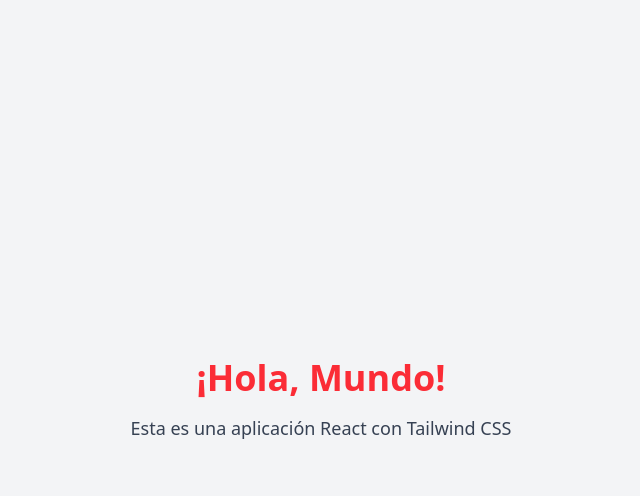
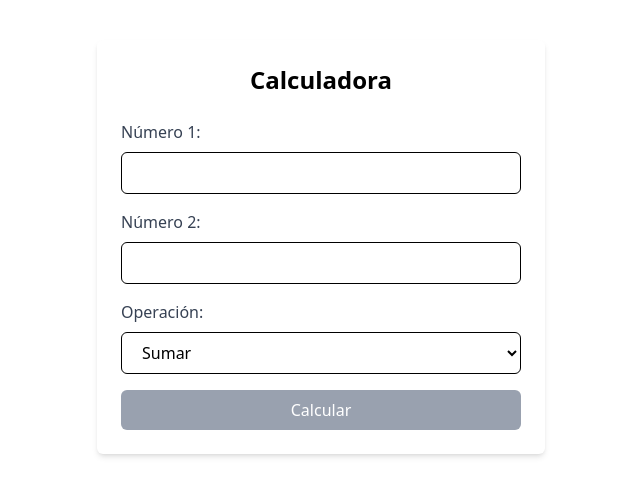
Before and after one commit to CarlotadeMiguel/calculadora_avanzada, a React (Vite) app in the folder Front/: page / in a window 1280 px wide. Shown: the top 496 px of the page, without its empty margins (319-959 px from the left). Built offline with nearby package versions, Linux system fonts and the light colour scheme.

Commit message:
Crear pagina para calcular

```diff
--- a/Front/src/App.jsx
+++ b/Front/src/App.jsx
@@ -1,15 +1,11 @@
 // src/App.js
 import React from 'react';
 import './index.css';
+import Calculadora from './components/Calculadora';
 
 function App() {
   return (
-    <div className="min-h-screen bg-gray-100 flex items-center justify-center">
-      <div className="text-center">
-        <h1 className="text-4xl font-bold text-red-500">¡Hola, Mundo!</h1>
-        <p className="mt-4 text-lg text-gray-700">Esta es una aplicación React con Tailwind CSS</p>
-      </div>
-    </div>
+    <Calculadora/>
   );
 }
 
--- /dev/null
+++ b/Front/src/components/Calculadora.jsx
@@ -0,0 +1,93 @@
+import React, { useState } from 'react';
+import axios from 'axios';
+
+const Calculadora = () => {
+    const [numero1, setNumero1] = useState('');
+    const [numero2, setNumero2] = useState('');
+    const [operacion, setOperacion] = useState('sumar');
+    const [resultado, setResultado] = useState(null);
+    const [error, setError] = useState('');
+
+    const handleSubmit = async (e) => {
+        e.preventDefault();
+        setError('');
+        setResultado(null);
+
+        try {
+            const response = await axios.post('http://localhost:5000/api/calcular', {
+                operacion,
+                a: parseFloat(numero1),
+                b: parseFloat(numero2),
+            });
+            setResultado(response.data.resultado);
+        } catch (err) {
+            if (err.response) {
+                setError(err.response.data.error || 'Error al realizar el cálculo.');
+            } else {
+                setError('Error de red. Intente nuevamente.');
+            }
+        }
+    };
+
+    return (
+        <div className="max-w-md mx-auto mt-10 p-6 bg-white shadow-md rounded-md">
+            <h1 className="text-2xl font-bold text-center mb-6">Calculadora</h1>
+            <form onSubmit={handleSubmit} className="space-y-4">
+                <div>
+                    <label className="block text-gray-700 font-medium mb-2">Número 1:</label>
+                    <input
+                        type="number"
+                        value={numero1}
+                        onChange={(e) => setNumero1(e.target.value)}
+                        className="w-full px-4 py-2 border rounded-md focus:outline-none focus:ring-2 focus:ring-blue-500"
+                    />
+                </div>
+                <div>
+                    <label className="block text-gray-700 font-medium mb-2">Número 2:</label>
+                    <input
+                        type="number"
+                        value={numero2}
+                        onChange={(e) => setNumero2(e.target.value)}
+                        className="w-full px-4 py-2 border rounded-md focus:outline-none focus:ring-2 focus:ring-blue-500"
+                    />
+                </div>
+                <div>
+                    <label className="block text-gray-700 font-medium mb-2">Operación:</label>
+                    <select
+                        value={operacion}
+                        onChange={(e) => setOperacion(e.target.value)}
+                        className="w-full px-4 py-2 border rounded-md focus:outline-none focus:ring-2 focus:ring-blue-500"
+                    >
+                        <option value="sumar">Sumar</option>
+                        <option value="restar">Restar</option>
+                        <option value="multiplicar">Multiplicar</option>
+                        <option value="dividir">Dividir</option>
+                    </select>
+                </div>
+                <button
+                    type="submit"
+                    disabled={!numero1 || !numero2}
+                    className={`w-full px-4 py-2 text-white font-medium rounded-md ${
+                        !numero1 || !numero2
+                            ? 'bg-gray-400 cursor-not-allowed'
+                            : 'bg-blue-500 hover:bg-blue-600'
+                    }`}
+                >
+                    Calcular
+                </button>
+            </form>
+            {resultado !== null && (
+                <div className="mt-4 p-4 bg-green-100 text-green-800 rounded-md">
+                    Resultado: {resultado}
+                </div>
+            )}
+            {error && (
+                <div className="mt-4 p-4 bg-red-100 text-red-800 rounded-md">
+                    {error}
+                </div>
+            )}
+        </div>
+    );
+};
+
+export default Calculadora;
```
